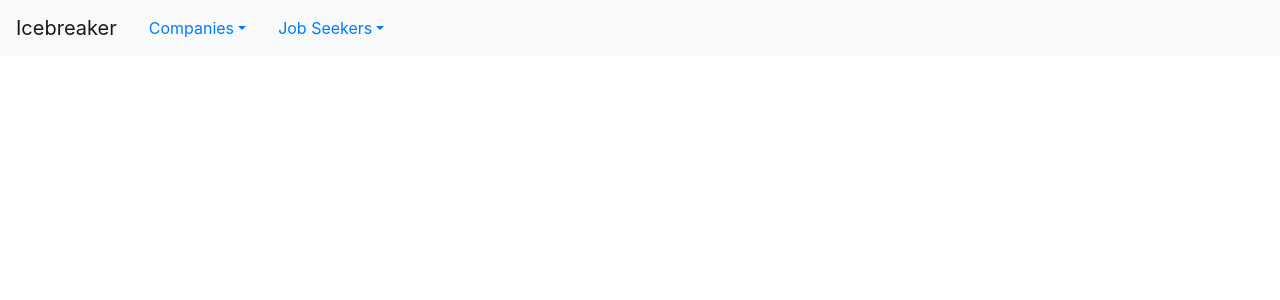
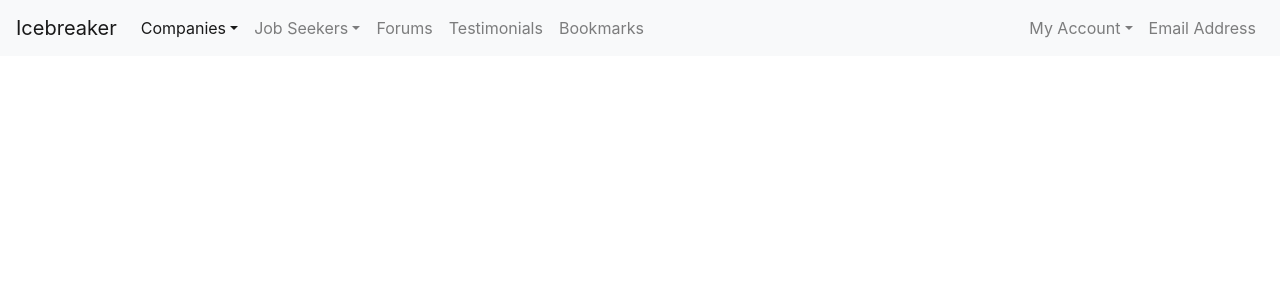
Before and after one commit to apreece13/icebreaker-react, a React (Create React App) app: page / in a window 1280 px wide. Shown: the top 300 px of the page. Built offline with nearby package versions, Linux system fonts and the light colour scheme.

Commit message:
added necessary buttons to navbar. renamed nav class to IceNavbar to differentiate it from Bootstrap syntax

```diff
--- a/src/Components/Icebreaker.js
+++ b/src/Components/Icebreaker.js
@@ -1,5 +1,5 @@
 import React, { Component } from "react";
-import Nav from "./nav/Nav";
+import IceNavbar from "./nav/IceNavbar";
 import ApplicationViews from "./ApplicationViews";
 
 
@@ -8,7 +8,7 @@ class Icebreaker extends Component {
       render() {
         return (
           <>
-            <Nav />
+            <IceNavbar />
               <ApplicationViews />
           </>
         );
--- /dev/null
+++ b/src/Components/nav/IceNavbar.js
@@ -0,0 +1,69 @@
+import React, { Component } from "react";
+import { Navbar, NavDropdown, Nav } from 'react-bootstrap';
+import "./nav.css"
+
+
+class IceNavbar extends Component {
+
+    render (){
+        return (
+            <>
+                <Navbar className="icebreaker-navbar" expand="lg" bg="light">
+                    <Navbar.Toggle aria-controls="responsive-navbar-nav" />
+                    <Navbar.Collapse id="responsive-navbar-nav">
+
+                        {/* Logo/Title */}
+                        <Navbar.Brand href="#">Icebreaker</Navbar.Brand>
+
+                        {/* Left Section */}
+                        <Nav className="mr-auto">
+                            {/* Companies Dropdown */}
+                            <NavDropdown title="Companies" id="collasible-nav-dropdown-company" active="false">
+                                <NavDropdown.Item href="#action/3.1">Find A Company</NavDropdown.Item>
+                                <NavDropdown.Item href="#action/3.2">Another action</NavDropdown.Item>
+                                <NavDropdown.Item href="#action/3.3">Something</NavDropdown.Item>
+                                <NavDropdown.Divider />
+                                <NavDropdown.Item href="#action/3.4">Separated link</NavDropdown.Item>
+                            </NavDropdown>
+
+                            {/* Job Seekers Dropdown */}
+                            <NavDropdown title="Job Seekers" id="collasible-nav-dropdown-job-seeker">
+                                <NavDropdown.Item href="#action/3.1">Find A Company</NavDropdown.Item>
+                                <NavDropdown.Item href="#action/3.2">Another action</NavDropdown.Item>
+                                <NavDropdown.Item href="#action/3.3">Something</NavDropdown.Item>
+                                <NavDropdown.Divider />
+                                <NavDropdown.Item href="#action/3.4">Separated link</NavDropdown.Item>
+                            </NavDropdown>
+
+                            {/* Nav.Links */}
+                            <Nav.Link href="#Forums">Forums</Nav.Link>
+                            <Nav.Link href="#Testimonials">Testimonials</Nav.Link>
+                            <Nav.Link href="#Bookmarks">Bookmarks</Nav.Link>
+                        </Nav>
+
+                        {/* Right Section */}
+                        <Nav className="">
+
+                            {/* My Account Dropdown */}
+                            <NavDropdown title="My Account" id="collasible-nav-dropdown-job-seeker">
+                                <NavDropdown.Item href="#action/3.1">My Profile</NavDropdown.Item>
+                                <NavDropdown.Item href="#action/3.2">Account Information</NavDropdown.Item>
+                                <NavDropdown.Item href="#action/3.3">Something</NavDropdown.Item>
+                                <NavDropdown.Divider />
+                                <NavDropdown.Item href="#action/3.4">Logout</NavDropdown.Item>
+                            </NavDropdown>
+
+                            {/* Logged in user's email address*/}
+                            <Nav.Link eventKey={2} href="#memes">
+                                Email Address
+                            </Nav.Link>
+
+                        </Nav>
+                    </Navbar.Collapse>
+                </Navbar>
+            </>
+            )
+    }
+};
+
+export default IceNavbar;
--- a/src/Components/nav/Nav.js
+++ /dev/null
@@ -1,38 +0,0 @@
-import React, { Component } from "react";
-import { Navbar, NavDropdown } from 'react-bootstrap';
-import "./nav.css"
-
-
-class Nav extends Component {
-
-    render (){
-        return (
-            <>
-                <Navbar className="icebreaker-navbar" expand="lg" bg="light">
-                    <Navbar.Brand href="#">Icebreaker</Navbar.Brand>
-                    {/* Companies Dropdown */}
-                    <NavDropdown title="Companies" id="collasible-nav-dropdown-company" active="false">
-                        <NavDropdown.Item href="#action/3.1">Find A Company</NavDropdown.Item>
-                        <NavDropdown.Item href="#action/3.2">Another action</NavDropdown.Item>
-                        <NavDropdown.Item href="#action/3.3">Something</NavDropdown.Item>
-                        <NavDropdown.Divider />
-                        <NavDropdown.Item href="#action/3.4">Separated link</NavDropdown.Item>
-                    </NavDropdown>
-                    {/* Job Seekers Dropdown */}
-                    <NavDropdown title="Job Seekers" id="collasible-nav-dropdown-job-seeker">
-                        <NavDropdown.Item href="#action/3.1">Find A Company</NavDropdown.Item>
-                        <NavDropdown.Item href="#action/3.2">Another action</NavDropdown.Item>
-                        <NavDropdown.Item href="#action/3.3">Something</NavDropdown.Item>
-                        <NavDropdown.Divider />
-                        <NavDropdown.Item href="#action/3.4">Separated link</NavDropdown.Item>
-                    </NavDropdown>
-                    {/* Nav.Link not working */}
-{/*                     <Nav.Link href="#home">Home</Nav.Link>
-                    <Nav.Link href="#link">Link</Nav.Link>
- */}                </Navbar>
-            </>
-            )
-    }
-};
-
-export default Nav;
```
